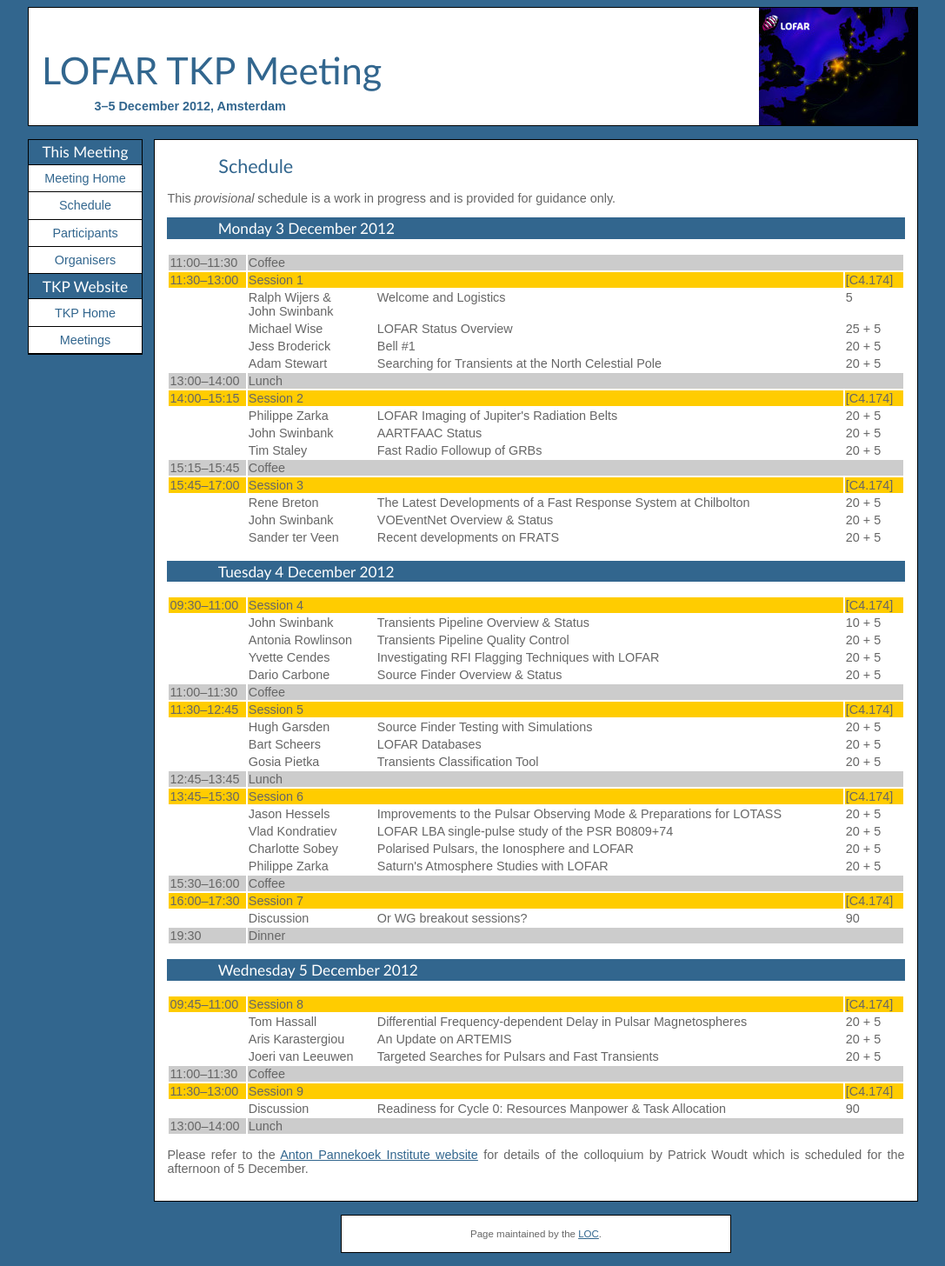
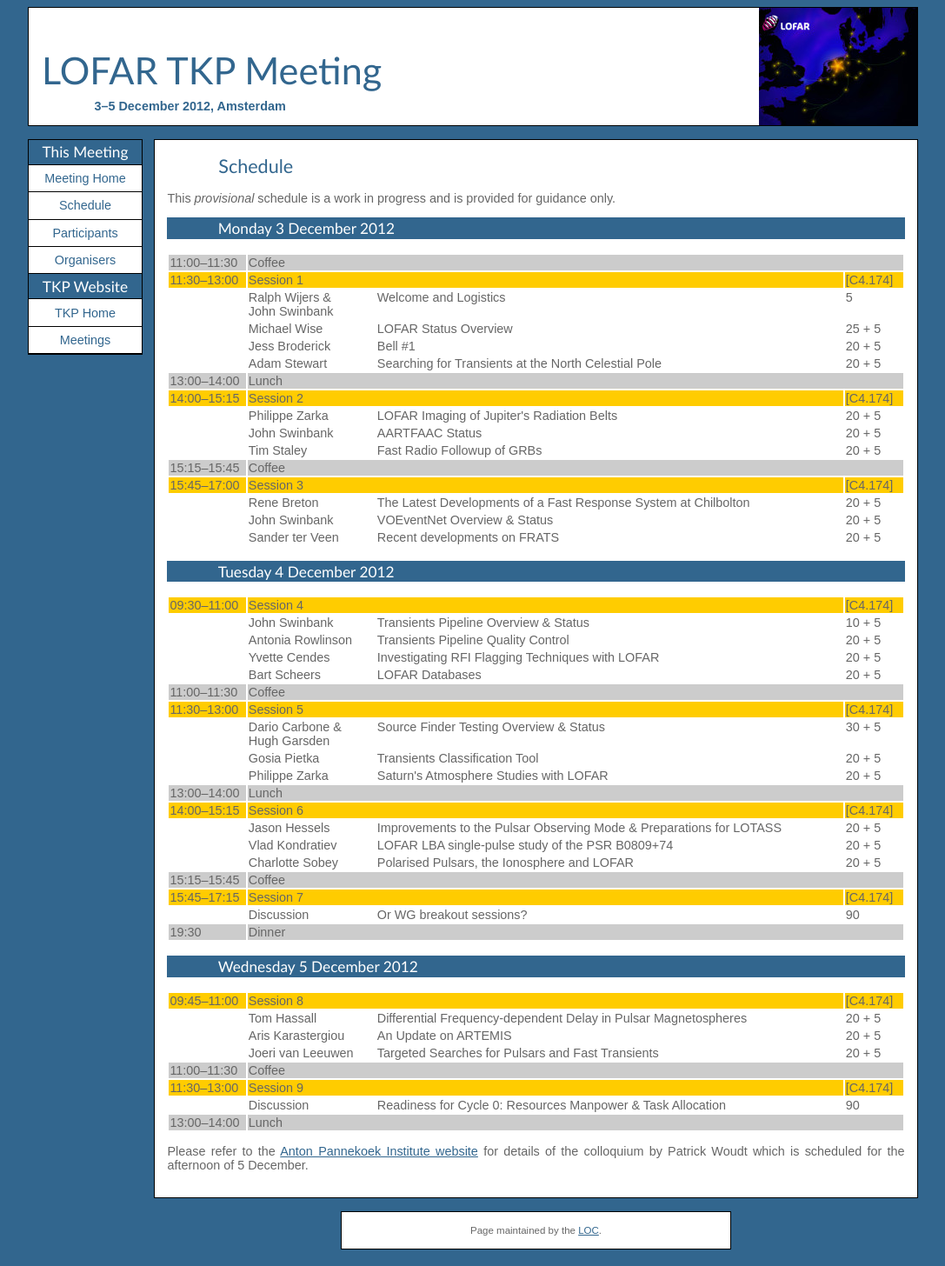
Before and after one commit to transientskp/transientskp.github.com, a Jekyll site: the page built from meetings/2012-12/schedule-draft.html, in a window 1280 px wide. Shown: the whole page at 87% size, without its empty margins (96-1183 px from the left). Built offline with Jekyll 4.4.1, drawn with Linux system fonts in a browser that asks for light colours.

```diff
--- a/meetings/2012-12/schedule-draft.html
+++ b/meetings/2012-12/schedule-draft.html
@@ -149,8 +149,8 @@ for guidance only.</p>
   </tr>
   <tr style="vertical-align: top;">
     <td></td>
-    <td>Dario&nbsp;Carbone</td>
-    <td>Source Finder Overview &amp; Status</td>
+    <td>Bart&nbsp;Scheers</td>
+    <td>LOFAR Databases</td>
     <td></td>
     <td>20 + 5</td>
   </tr>
@@ -159,23 +159,16 @@ for guidance only.</p>
     <td colspan="4">Coffee</td>
   </tr>
   <tr style="vertical-align:top;background-color: #ffcc00">
-    <td style="width:6em;">11:30&ndash;12:45</td>
+    <td style="width:6em;">11:30&ndash;13:00</td>
     <td colspan="3">Session 5</td>
     <td style="width:4.5em;">[C4.174]</td>
   </tr>
   <tr style="vertical-align: top;">
     <td></td>
-    <td>Hugh&nbsp;Garsden</td>
-    <td>Source Finder Testing with Simulations</td>
+    <td>Dario&nbsp;Carbone &amp; Hugh&nbsp;Garsden</td>
+    <td>Source Finder Testing Overview &amp; Status</td>
     <td></td>
-    <td>20 + 5</td>
-  </tr>
-  <tr style="vertical-align: top;">
-    <td></td>
-    <td>Bart&nbsp;Scheers</td>
-    <td>LOFAR Databases</td>
-    <td></td>
-    <td>20 + 5</td>
+    <td>30 + 5</td>
   </tr>
   <tr style="vertical-align: top;">
     <td></td>
@@ -184,12 +177,19 @@ for guidance only.</p>
     <td></td>
     <td>20 + 5</td>
   </tr>
+  <tr style="vertical-align: top;">
+    <td></td>
+    <td>Philippe&nbsp;Zarka</td>
+    <td>Saturn's Atmosphere Studies with LOFAR</td>
+    <td></td>
+    <td>20 + 5</td>
+  </tr>
   <tr style="vertical-align:top;background-color: #cccccc">
-    <td>12:45&ndash;13:45</td>
+    <td>13:00&ndash;14:00</td>
     <td colspan="4">Lunch</td>
   </tr>
   <tr style="vertical-align:top;background-color: #ffcc00">
-    <td style="width:6em;">13:45&ndash;15:30</td>
+    <td style="width:6em;">14:00&ndash;15:15</td>
     <td colspan="3">Session 6</td>
     <td style="width:4.5em;">[C4.174]</td>
   </tr>
@@ -214,19 +214,12 @@ for guidance only.</p>
     <td></td>
     <td>20 + 5</td>
   </tr>
-  <tr style="vertical-align: top;">
-    <td></td>
-    <td>Philippe&nbsp;Zarka</td>
-    <td>Saturn's Atmosphere Studies with LOFAR</td>
-    <td></td>
-    <td>20 + 5</td>
-  </tr>
   <tr style="vertical-align:top;background-color: #cccccc">
-    <td>15:30&ndash;16:00</td>
+    <td>15:15&ndash;15:45</td>
     <td colspan="4">Coffee</td>
   </tr>
   <tr style="vertical-align:top;background-color: #ffcc00">
-    <td style="width:6em;">16:00&ndash;17:30</td>
+    <td style="width:6em;">15:45&ndash;17:15</td>
     <td colspan="3">Session 7</td>
     <td style="width:4.5em;">[C4.174]</td>
   </tr>
```
